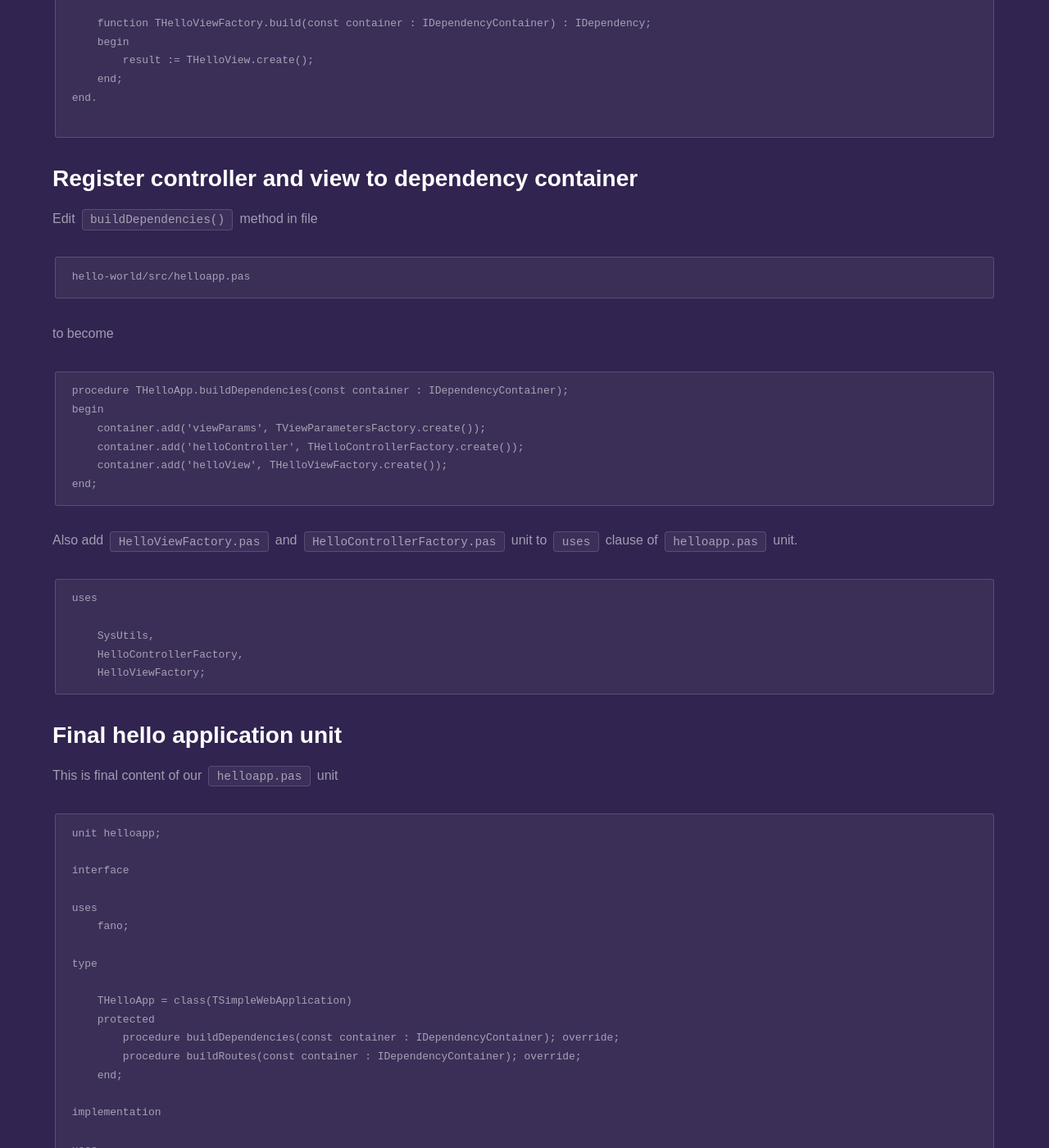
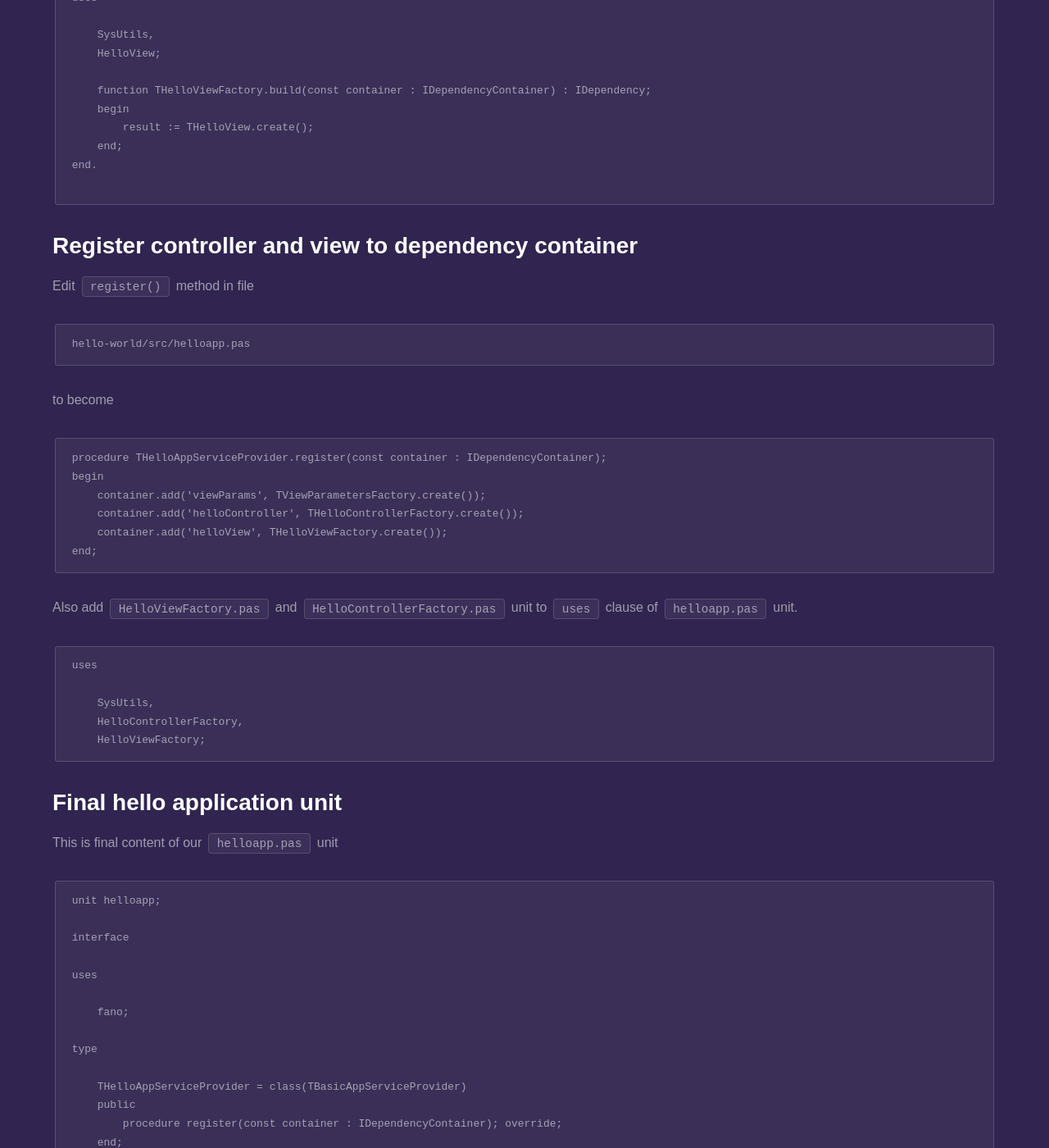
Before and after one commit to fanoframework/fanoframework.github.io, a Jekyll site: the page built from tutorials/hello-world-application/index.md, in a window 1280 px wide and 1400 px high, scrolled down 8720 px. Shown: the whole window at 82% size. Built offline with Jekyll 4.4.1, drawn with Linux system fonts in a browser that asks for light colours; our own code applies the rules of GitHub Pages for plain Markdown files; some of the changed text lies outside the part shown.

Commit message:
update content to reflect current fano change

````diff
--- a/tutorials/hello-world-application/index.md
+++ b/tutorials/hello-world-application/index.md
@@ -88,7 +88,10 @@
     appInstance : IWebApplication;
 
 begin
-    appInstance := THelloApp.create();
+    appInstance := TCgiWebApplication.create(
+        THelloAppServiceProvider.create(),
+        THelloAppRoutes.create()
+    );
     appInstance.run();
 end.
 ```
@@ -105,14 +108,22 @@
 interface
 
 uses
+
     fano;
 
 type
 
-    THelloApp = class(TSimpleWebApplication)
-    protected
-        procedure buildDependencies(const container : IDependencyContainer); override;
-        procedure buildRoutes(const container : IDependencyContainer); override;
+    THelloAppServiceProvider = class(TBasicAppServiceProvider)
+    public
+        procedure register(const container : IDependencyContainer); override;
+    end;
+
+    THelloAppRoutes = class(TRouteBuilder)
+    public
+        procedure buildRoutes(
+            const container : IDependencyContainer;
+            const router : IRouter
+        ); override;
     end;
 
 implementation
@@ -121,12 +132,15 @@
 
     sysutils;
 
-    procedure THelloApp.buildDependencies(const container : IDependencyContainer);
+    procedure THelloAppServiceProvider.register(const container : IDependencyContainer);
     begin
         //TODO: implement build application dependencies
     end;
 
-    procedure THelloApp.buildRoutes(const container : IDependencyContainer);
+    procedure THelloAppRoutes.buildRoutes(
+        const container : IDependencyContainer;
+        const router : IRouter
+    );
     begin
         //TODO: implement build application routes
     end;
@@ -135,11 +149,11 @@
 
 ## Build application dependencies
 
-In order to work, application needs some service to be registered into
-dependency container. Add following code in `buildDependencies()` method
+In order to work, application needs some services to be registered into
+dependency container. Add following code in `register()` method
 
 ```
-procedure THelloApp.buildDependencies(const container : IDependencyContainer);
+procedure THelloAppServiceProvider.register(const container : IDependencyContainer);
 begin
     container.add('viewParams', TViewParametersFactory.create());
 end;
@@ -155,26 +169,17 @@
 Add code to `buildRoutes()` method to register a route.
 
 ```
-procedure THelloApp.buildRoutes(const container : IDependencyContainer);
-var router : IRouter;
+procedure THelloAppRoutes.buildRoutes(
+    const container : IDependencyContainer;
+    const router : IRouter
+);
 begin
-    router := container.get('router') as IRouter;
-    try
-        router.get('/', container.get('helloController') as IRequestHandler);
-    finally
-        router := nil;
-    end;
+    router.get('/', container.get('helloController') as IRequestHandler);
 end;
 ```
 
 So when user made `GET` request to `http://[our app hostname]/`, controller
 registered as `helloController` in dependency container will handles it.
-
-```
-router := container.get('router') as IRouter;
-```
-code above will return valid router instance because `THelloApp` inherits from `TSimpleWebApplication` which already register router instance automatically.
-See [TSimpleWebApplication source code](https://github.com/fanoframework/fano/blob/master/src/App/Implementations/Cgi/SimpleCgi/SimpleAppImpl.pas).
 
 ## Create hello controller
 
@@ -361,7 +366,7 @@
 
 ## Register controller and view to dependency container
 
-Edit `buildDependencies()` method in file
+Edit `register()` method in file
 
 ```
 hello-world/src/helloapp.pas
@@ -370,7 +375,7 @@
 to become
 
 ```
-procedure THelloApp.buildDependencies(const container : IDependencyContainer);
+procedure THelloAppServiceProvider.register(const container : IDependencyContainer);
 begin
     container.add('viewParams', TViewParametersFactory.create());
     container.add('helloController', THelloControllerFactory.create());
@@ -398,40 +403,43 @@
 interface
 
 uses
+
     fano;
 
 type
 
-    THelloApp = class(TSimpleWebApplication)
-    protected
-        procedure buildDependencies(const container : IDependencyContainer); override;
-        procedure buildRoutes(const container : IDependencyContainer); override;
+    THelloAppServiceProvider = class(TBasicAppServiceProvider)
+    public
+        procedure register(const container : IDependencyContainer); override;
+    end;
+
+    THelloAppRoutes = class(TRouteBuilder)
+    public
+        procedure buildRoutes(
+            const container : IDependencyContainer;
+            const router : IRouter
+        ); override;
     end;
 
 implementation
 
 uses
 
-    sysutils,
-    HelloControllerFactory,
-    HelloViewFactory;
+    sysutils;
 
-    procedure THelloApp.buildDependencies(const container : IDependencyContainer);
+    procedure THelloAppServiceProvider.register(const container : IDependencyContainer);
     begin
         container.add('viewParams', TViewParametersFactory.create());
         container.add('helloController', THelloControllerFactory.create());
         container.add('helloView', THelloViewFactory.create());
     end;
 
-    procedure THelloApp.buildRoutes(const container : IDependencyContainer);
-    var router : IRouter;
+    procedure THelloAppRoutes.buildRoutes(
+        const container : IDependencyContainer;
+        const router : IRouter
+    );
     begin
-        router := container.get('router') as IRouter;
-        try
-            router.get('/', container.get('helloController') as IRequestHandler);
-        finally
-            router := nil;
-        end;
+        router.get('/', container.get('helloController') as IRequestHandler);
     end;
 end.
 ```
````
Also changed, not shown: other parts of tutorials/hello-world-application/index.md (+1 -1 lines).
